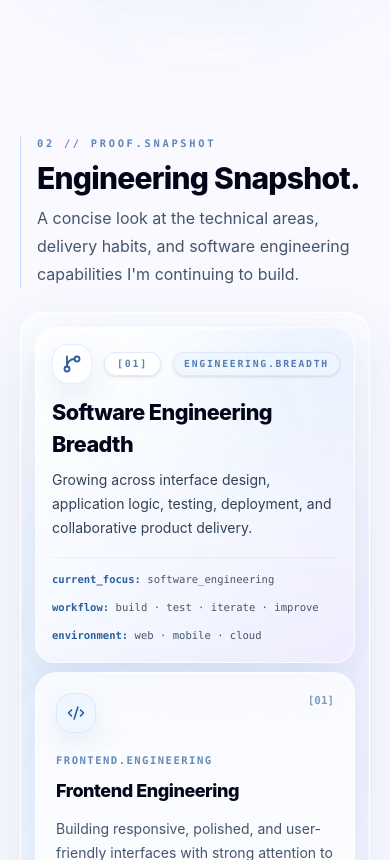
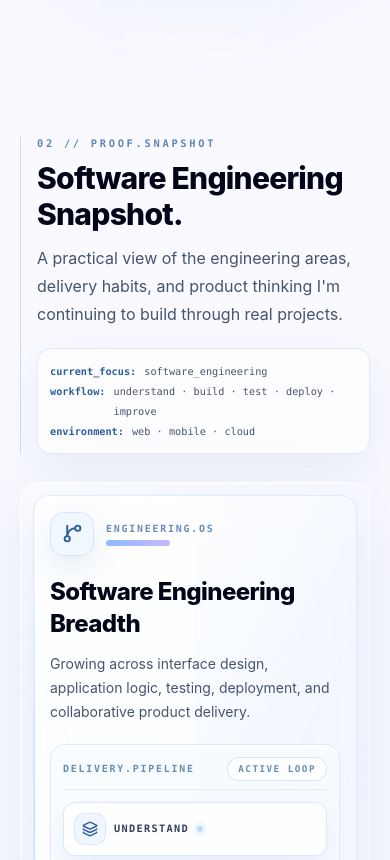
Before and after one commit to jaeyunjks/yafie-portfolio, a Next.js app: page / in a window 390 px wide. Shown: the part 1140-2000 px from the top of the page. Built offline with nearby package versions, Linux system fonts and the light colour scheme.

Commit message:
homepage #4

```diff
--- a/src/components/sections/home/ProfileStatus.tsx
+++ b/src/components/sections/home/ProfileStatus.tsx
@@ -9,94 +9,111 @@ import {
 } from "lucide-react";
 import Reveal from "@/components/ui/Reveal";
 
-const capabilities = [
-  {
-    title: "Software Engineering Breadth",
-    eyebrow: "ENGINEERING.BREADTH",
-    description:
-      "Growing across interface design, application logic, testing, deployment, and collaborative product delivery.",
-    Icon: GitBranch,
-    featured: true,
-  },
+const workflowSteps = [
+  { label: "Understand", Icon: Layers3 },
+  { label: "Build", Icon: Code2 },
+  { label: "Test", Icon: ShieldCheck },
+  { label: "Deploy", Icon: Cloud },
+  { label: "Improve", Icon: GitBranch },
+];
+
+const capabilityModules = [
   {
     title: "Frontend Engineering",
-    eyebrow: "FRONTEND.ENGINEERING",
+    label: "FRONTEND.SYSTEMS",
     description:
-      "Building responsive, polished, and user-friendly interfaces with strong attention to clarity and interaction.",
+      "Building responsive, polished, and user-friendly interfaces with attention to clarity and interaction.",
+    tag: "interface craft",
     Icon: Code2,
+    className: "lg:col-span-4",
   },
   {
     title: "Backend Logic",
-    eyebrow: "BACKEND.LOGIC",
+    label: "BACKEND.LOGIC",
     description:
       "Developing application logic, data handling, and system behaviour that support real workflows.",
+    tag: "workflow support",
     Icon: ServerCog,
+    className: "lg:col-span-4",
   },
   {
     title: "Testing & Quality",
-    eyebrow: "TESTING.QUALITY",
+    label: "QUALITY.SYSTEMS",
     description:
       "Applying testing, debugging, and refinement to improve reliability and confidence in the software.",
+    tag: "confidence building",
     Icon: ShieldCheck,
+    className: "lg:col-span-4",
   },
   {
     title: "Cloud & Deployment",
-    eyebrow: "CLOUD.DEPLOYMENT",
-    description: "Learning deployment, configuration, and live environment basics.",
+    label: "CLOUD.DELIVERY",
+    description:
+      "Learning deployment, configuration, environment setup, and live application delivery.",
+    tag: "release practice",
     Icon: Cloud,
+    className: "lg:col-span-3",
   },
   {
     title: "Product Thinking",
-    eyebrow: "PRODUCT.THINKING",
-    description: "Considering user flow, outcome, and feature purpose.",
+    label: "PRODUCT.FLOW",
+    description:
+      "Considering user flow, practical outcomes, and feature purpose before implementation.",
+    tag: "user outcomes",
     Icon: Layers3,
+    className: "lg:col-span-5",
   },
   {
     title: "Team Collaboration",
-    eyebrow: "TEAM.COLLABORATION",
-    description: "Working through shared projects with communication and iteration.",
+    label: "TEAM.DELIVERY",
+    description:
+      "Working through shared projects, communication, documentation, and iterative teamwork.",
+    tag: "shared progress",
     Icon: Users,
+    className: "lg:col-span-4",
   },
+];
+
+const metadata = [
+  ["current_focus", "software_engineering"],
+  ["workflow", "understand · build · test · deploy · improve"],
+  ["environment", "web · mobile · cloud"],
 ];
 
 const proofPoints = [
   "5+ projects built",
-  "web, mobile, and cloud exposure",
-  "testing and deployment awareness",
-  "product-minded development",
-  "collaborative project experience",
-];
-
-const metadata = [
-  ["current_focus", "software_engineering"],
-  ["workflow", "build · test · iterate · improve"],
-  ["environment", "web · mobile · cloud"],
+  "web/mobile/cloud exposure",
+  "testing awareness",
+  "deployment practice",
+  "collaborative delivery",
 ];
 
 export default function ProfileStatus() {
-  const [featured, ...supporting] = capabilities;
-
   return (
     <section className="pb-20 lg:pb-24">
       <Reveal>
-        <div className="grid gap-2 border-l border-[#8dbbff]/45 pl-4 lg:grid-cols-[minmax(0,0.7fr)_minmax(0,0.3fr)] lg:items-end">
+        <div className="grid gap-5 border-l border-[#8dbbff]/45 pl-4 lg:grid-cols-[minmax(0,0.68fr)_minmax(280px,0.32fr)] lg:items-end">
           <div>
             <p className="font-mono text-[0.65rem] font-bold uppercase tracking-[0.26em] text-[#2d5f9d]/75">
               02 // proof.snapshot
             </p>
-            <h2 className="mt-2 max-w-2xl text-3xl font-extrabold tracking-tight text-slate-950 md:text-5xl">
-              Engineering Snapshot.
+            <h2 className="mt-2 max-w-3xl text-3xl font-extrabold tracking-tight text-slate-950 md:text-5xl">
+              Software Engineering Snapshot.
             </h2>
-            <p className="mt-2 max-w-3xl text-base leading-7 text-slate-600 md:leading-8">
-              A concise look at the technical areas, delivery habits, and
-              software engineering capabilities I&apos;m continuing to build.
+            <p className="mt-3 max-w-3xl text-base leading-7 text-slate-600 md:leading-8">
+              A practical view of the engineering areas, delivery habits, and
+              product thinking I&apos;m continuing to build through real
+              projects.
             </p>
           </div>
 
-          <div className="hidden rounded-[16px] border border-[#8dbbff]/20 bg-white/58 p-2.5 font-mono text-[0.65rem] leading-5 text-slate-600 shadow-[0_12px_32px_rgba(45,95,157,0.08)] backdrop-blur-xl lg:block">
+          <div className="rounded-[14px] border border-[#d4e3ff]/75 bg-white/68 p-3 font-mono text-[0.64rem] leading-5 text-slate-600 shadow-[0_16px_42px_rgba(45,95,157,0.08)] backdrop-blur-xl">
             {metadata.map(([key, value]) => (
-              <p key={key}>
-                <span className="font-bold text-[#2d5f9d]">{key}:</span> {value}
+              <p key={key} className="flex gap-2">
+                <span className="shrink-0 font-bold text-[#2d5f9d]">
+                  {key}:
+                </span>
+                <span>{value}</span>
               </p>
             ))}
           </div>
@@ -104,80 +121,117 @@ export default function ProfileStatus() {
       </Reveal>
 
       <Reveal>
-        <div className="relative mt-6 overflow-hidden rounded-[22px] border border-white/70 bg-white/54 p-3.5 shadow-[0_22px_62px_rgba(45,95,157,0.1)] backdrop-blur-xl md:p-4 lg:p-5">
-          <div className="pointer-events-none absolute inset-0 bg-[radial-gradient(circle_at_18%_20%,rgba(141,187,255,0.18),transparent_30%),radial-gradient(circle_at_84%_18%,rgba(198,183,255,0.14),transparent_28%),linear-gradient(135deg,rgba(255,255,255,0.72),rgba(247,250,255,0.42))]" />
-          <div className="pointer-events-none absolute inset-x-8 top-0 h-px bg-gradient-to-r from-transparent via-white to-transparent" />
+        <div className="relative mt-7 overflow-hidden rounded-[18px] border border-white/70 bg-white/52 p-3 shadow-[0_24px_70px_rgba(45,95,157,0.1)] backdrop-blur-xl md:p-4 lg:p-5">
+          <div className="pointer-events-none absolute inset-0 bg-[linear-gradient(135deg,rgba(255,255,255,0.82),rgba(245,249,255,0.48)_42%,rgba(245,241,255,0.46)),radial-gradient(circle_at_14%_8%,rgba(141,187,255,0.2),transparent_28%),radial-gradient(circle_at_90%_2%,rgba(198,183,255,0.18),transparent_24%)]" />
+          <div className="pointer-events-none absolute inset-x-7 top-0 h-px bg-gradient-to-r from-transparent via-white to-transparent" />
+          <div className="relative z-10 grid gap-3">
+            <article className="group relative overflow-hidden rounded-[16px] border border-[#d4e3ff]/72 bg-white/82 p-4 shadow-[0_18px_54px_rgba(45,95,157,0.1)] backdrop-blur-xl transition-[border-color,box-shadow,transform] duration-300 hover:-translate-y-0.5 hover:border-[#8dbbff]/55 hover:shadow-[0_24px_70px_rgba(45,95,157,0.14)] md:p-5">
+              <div className="pointer-events-none absolute inset-y-0 right-0 w-1/2 bg-[linear-gradient(115deg,transparent,rgba(141,187,255,0.1),rgba(198,183,255,0.12))]" />
+              <div className="pointer-events-none absolute left-0 top-0 h-full w-px bg-gradient-to-b from-[#8dbbff]/0 via-[#8dbbff]/55 to-[#8dbbff]/0" />
 
-          <div className="relative z-10 grid gap-2.5 lg:grid-cols-6 lg:auto-rows-fr">
-            <article className="group relative overflow-hidden rounded-[20px] border border-white/75 bg-gradient-to-br from-white/90 via-[#f8fbff]/82 to-[#f1edff]/68 p-4 shadow-[0_16px_48px_rgba(45,95,157,0.12)] backdrop-blur-xl transition-[border-color,box-shadow,transform] duration-300 hover:-translate-y-1 hover:border-[#8dbbff]/50 hover:shadow-[0_22px_60px_rgba(45,95,157,0.16)] lg:col-span-6 lg:row-span-1 lg:p-4.5">
-              <div className="pointer-events-none absolute -right-16 -top-16 h-48 w-48 rounded-full bg-[#8dbbff]/16 blur-3xl" />
-              <div className="pointer-events-none absolute inset-x-6 top-0 h-px bg-gradient-to-r from-transparent via-white to-transparent" />
-              <div className="relative flex items-center justify-between gap-3">
+              <div className="relative grid gap-5 lg:grid-cols-[minmax(0,0.42fr)_minmax(0,0.58fr)] lg:items-center">
+                <div>
                   <div className="flex items-center gap-3">
-                  <span className="flex h-10 w-10 items-center justify-center rounded-2xl border border-[#8dbbff]/24 bg-white/78 text-[#2d5f9d] shadow-[0_12px_32px_rgba(45,95,157,0.12)]">
-                    <featured.Icon size={20} strokeWidth={2.2} />
+                    <span className="flex h-11 w-11 items-center justify-center rounded-[14px] border border-[#8dbbff]/28 bg-[#eef5ff]/78 text-[#2d5f9d] shadow-[0_12px_30px_rgba(45,95,157,0.12)]">
+                      <GitBranch size={21} strokeWidth={2.2} />
                     </span>
-                  <span className="rounded-full border border-[#d4e3ff]/75 bg-white/76 px-3 py-1 font-mono text-[0.62rem] font-bold uppercase tracking-[0.18em] text-[#2d5f9d]/78 shadow-sm">
-                    [01]
+                    <div>
+                      <p className="font-mono text-[0.62rem] font-bold uppercase tracking-[0.18em] text-[#2d5f9d]/72">
+                        ENGINEERING.OS
+                      </p>
+                      <p className="mt-1 h-1.5 w-16 rounded-full bg-gradient-to-r from-[#8dbbff] to-[#c6b7ff]" />
+                    </div>
+                  </div>
+
+                  <h3 className="mt-5 max-w-xl text-2xl font-extrabold tracking-tight text-slate-950 md:text-[2.35rem] md:leading-[1.08]">
+                    Software Engineering Breadth
+                  </h3>
+                  <p className="mt-3 max-w-xl text-sm leading-6 text-slate-600 md:text-[0.98rem] md:leading-7">
+                    Growing across interface design, application logic, testing,
+                    deployment, and collaborative product delivery.
+                  </p>
+                </div>
+
+                <div className="relative rounded-[15px] border border-[#d4e3ff]/70 bg-[#f8fbff]/76 p-3 shadow-inner shadow-white/70">
+                  <div className="mb-3 flex items-center justify-between gap-3 border-b border-[#d4e3ff]/65 pb-2">
+                    <p className="font-mono text-[0.62rem] font-bold uppercase tracking-[0.18em] text-[#2d5f9d]/72">
+                      delivery.pipeline
+                    </p>
+                    <span className="rounded-full border border-[#8dbbff]/35 bg-white/78 px-2.5 py-1 font-mono text-[0.58rem] font-bold uppercase tracking-[0.16em] text-[#2d5f9d]/72">
+                      active loop
                     </span>
                   </div>
-                <span className="rounded-full border border-[#d4e3ff]/75 bg-[#eef5ff]/72 px-2.5 py-1 font-mono text-[0.61rem] font-bold uppercase tracking-[0.18em] text-[#2d5f9d]/80 shadow-sm">
-                  {featured.eyebrow}
+
+                  <div className="grid gap-2 sm:grid-cols-5">
+                    {workflowSteps.map(({ label, Icon }, index) => (
+                      <div
+                        key={label}
+                        className="group/step relative flex items-center gap-2 rounded-[12px] border border-[#d4e3ff]/80 bg-white/84 p-2.5 text-left shadow-[0_10px_24px_rgba(45,95,157,0.07)] transition-[border-color,box-shadow,transform,background-color] duration-300 hover:-translate-y-0.5 hover:border-[#8dbbff]/65 hover:bg-white hover:shadow-[0_16px_34px_rgba(45,95,157,0.12)] sm:flex-col sm:items-start"
+                      >
+                        {index < workflowSteps.length - 1 && (
+                          <span className="pointer-events-none absolute left-[calc(100%+0.05rem)] top-1/2 hidden h-px w-2 bg-gradient-to-r from-[#8dbbff]/55 to-[#c6b7ff]/35 sm:block" />
+                        )}
+                        <span className="flex h-8 w-8 shrink-0 items-center justify-center rounded-[10px] border border-[#8dbbff]/24 bg-[#eef5ff]/84 text-[#2d5f9d]">
+                          <Icon size={16} strokeWidth={2.2} />
+                        </span>
+                        <span className="flex min-w-0 items-center gap-2 font-mono text-[0.64rem] font-bold uppercase tracking-[0.13em] text-slate-700">
+                          {label}
+                          {index === 0 && (
+                            <span className="h-1.5 w-1.5 shrink-0 rounded-full bg-[#8dbbff] shadow-[0_0_0_4px_rgba(141,187,255,0.18)] animate-pulse" />
+                          )}
                         </span>
                       </div>
-              <h3 className="relative mt-3 max-w-md text-[1.35rem] font-extrabold tracking-tight text-slate-950 md:text-[2rem]">
-                {featured.title}
-              </h3>
-              <p className="relative mt-2 max-w-xl text-sm leading-6 text-slate-700 md:text-[0.96rem] md:leading-7">
-                {featured.description}
-              </p>
-              <div className="relative mt-4 grid gap-2 border-t border-[#8dbbff]/16 pt-3 font-mono text-[0.66rem] leading-5 text-slate-600 sm:grid-cols-3">
-                {metadata.map(([key, value]) => (
-                  <p key={key}>
-                    <span className="font-bold text-[#2d5f9d]">{key}:</span>{" "}
-                    {value}
-                  </p>
                     ))}
+                  </div>
+                </div>
               </div>
             </article>
 
-            {supporting.map((card, index) => (
+            <div className="grid gap-3 md:grid-cols-2 lg:grid-cols-12">
+              {capabilityModules.map((module) => (
                 <article
-                key={card.title}
+                  key={module.title}
                   tabIndex={0}
-                className={`group relative overflow-hidden rounded-[22px] border border-white/72 bg-white/78 p-5 shadow-[0_16px_50px_rgba(45,95,157,0.09)] backdrop-blur-xl outline-none transition-[border-color,box-shadow,background-color,transform] duration-300 hover:-translate-y-1 hover:border-[#8dbbff]/50 hover:bg-white/92 hover:shadow-[0_24px_68px_rgba(45,95,157,0.14)] focus-visible:-translate-y-1 focus-visible:border-[#8dbbff]/65 focus-visible:bg-white/92 focus-visible:shadow-[0_24px_68px_rgba(45,95,157,0.14)] lg:col-span-2 ${index >= 3 ? "rounded-[14px] border-l-4 border-l-[#8dbbff]/45" : ""}`}
+                  className={`group relative min-h-[205px] overflow-hidden rounded-[14px] border border-white/75 bg-white/76 p-4 shadow-[0_16px_48px_rgba(45,95,157,0.08)] outline-none backdrop-blur-xl transition-[border-color,box-shadow,background-color,transform] duration-300 hover:-translate-y-1 hover:border-[#8dbbff]/52 hover:bg-white/92 hover:shadow-[0_24px_64px_rgba(45,95,157,0.14)] focus-visible:-translate-y-1 focus-visible:border-[#8dbbff]/65 focus-visible:bg-white/92 focus-visible:shadow-[0_24px_64px_rgba(45,95,157,0.14)] ${module.className}`}
                 >
                   <div className="pointer-events-none absolute inset-x-5 top-0 h-px bg-gradient-to-r from-transparent via-white to-transparent" />
-                <div className="flex items-start justify-between gap-3">
-                  <span className="flex h-10 w-10 shrink-0 items-center justify-center rounded-2xl border border-[#8dbbff]/22 bg-[#eef5ff]/78 text-[#2d5f9d] shadow-[0_10px_26px_rgba(45,95,157,0.09)]">
-                    <card.Icon size={18} strokeWidth={2.2} />
+                  <div className="pointer-events-none absolute bottom-0 right-0 h-24 w-24 bg-[radial-gradient(circle,rgba(141,187,255,0.13),transparent_68%)] opacity-0 transition-opacity duration-300 group-hover:opacity-100" />
+
+                  <div className="relative flex items-start justify-between gap-3">
+                    <span className="flex h-10 w-10 shrink-0 items-center justify-center rounded-[12px] border border-[#8dbbff]/22 bg-[#eef5ff]/78 text-[#2d5f9d] shadow-[0_10px_26px_rgba(45,95,157,0.08)]">
+                      <module.Icon size={18} strokeWidth={2.2} />
                     </span>
-                  <span className={`font-mono font-bold text-[#2d5f9d]/60 ${index >= 3 ? "text-[0.62rem]" : "text-[0.68rem]"}`}>
-                    [{String(index + 1).padStart(2, "0")}]
+                    <span className="rounded-full border border-[#d4e3ff]/75 bg-[#f8fbff]/82 px-2.5 py-1 font-mono text-[0.58rem] font-bold uppercase tracking-[0.14em] text-[#2d5f9d]/70">
+                      {module.tag}
                     </span>
                   </div>
-                <p className={`mt-5 font-mono font-bold uppercase tracking-[0.14em] text-[#2d5f9d]/72 ${index >= 3 ? "text-[0.61rem]" : "text-[0.66rem]"}`}>
-                  {card.eyebrow}
+
+                  <p className="relative mt-5 font-mono text-[0.62rem] font-bold uppercase tracking-[0.16em] text-[#2d5f9d]/72">
+                    {module.label}
                   </p>
-                <h4 className={`mt-2 font-extrabold tracking-tight text-slate-950 ${index >= 3 ? "text-[1.02rem]" : "text-lg"}`}>
-                  {card.title}
+                  <h4 className="relative mt-2 text-[1.08rem] font-extrabold tracking-tight text-slate-950">
+                    {module.title}
                   </h4>
-                <p className={`mt-3 text-slate-600 ${index >= 3 ? "text-[0.84rem] leading-5.5" : "text-sm leading-6"}`}>
-                  {card.description}
+                  <p className="relative mt-3 max-w-md text-sm leading-6 text-slate-600">
+                    {module.description}
                   </p>
                 </article>
               ))}
             </div>
 
-          <div className="relative z-10 mt-2.5 flex flex-wrap gap-2 rounded-2xl border border-white/72 bg-[#f5f9ff]/76 p-2 shadow-[0_10px_28px_rgba(45,95,157,0.07)] backdrop-blur-xl">
-            {proofPoints.map((point) => (
+            <div className="flex flex-wrap items-center gap-x-3 gap-y-2 rounded-[13px] border border-[#d4e3ff]/70 bg-[#f8fbff]/76 px-3 py-2.5 shadow-[0_10px_30px_rgba(45,95,157,0.07)] backdrop-blur-xl">
+              {proofPoints.map((point, index) => (
                 <span
                   key={point}
-                className="rounded-xl border border-white/70 bg-white/68 px-3 py-1.5 font-mono text-[0.66rem] font-semibold leading-5 text-slate-600"
+                  className="flex items-center gap-3 font-mono text-[0.65rem] font-semibold leading-5 text-slate-600"
                 >
+                  {index > 0 && (
+                    <span className="hidden h-1 w-1 rounded-full bg-[#8dbbff]/80 sm:block" />
+                  )}
                   {point}
                 </span>
               ))}
+            </div>
           </div>
         </div>
       </Reveal>
--- a/src/components/ui/Reveal.tsx
+++ b/src/components/ui/Reveal.tsx
@@ -12,10 +12,10 @@ type RevealProps = {
 export default function Reveal({ children, className, delay = 0 }: RevealProps) {
   return (
     <motion.div
-      initial={{ opacity: 0, y: 28, scale: 0.98, filter: "blur(10px)" }}
+      initial={{ opacity: 0, y: 22, scale: 0.99, filter: "blur(8px)" }}
       whileInView={{ opacity: 1, y: 0, scale: 1, filter: "blur(0px)" }}
-      viewport={{ once: true, amount: 0.18 }}
-      transition={{ duration: 0.7, delay, ease: [0.22, 1, 0.36, 1] }}
+      viewport={{ once: false, amount: 0.24, margin: "0px 0px -8% 0px" }}
+      transition={{ duration: 0.62, delay, ease: [0.22, 1, 0.36, 1] }}
       className={className}
     >
       {children}
```
Also changed, not shown: src/components/layout/Navbar.tsx (+10 -2 lines), src/components/sections/home/ProfessionalSignals.tsx (+136 -42 lines), public/images/y-logo.png (added). Lines whose indentation alone changed are shown as unchanged.
